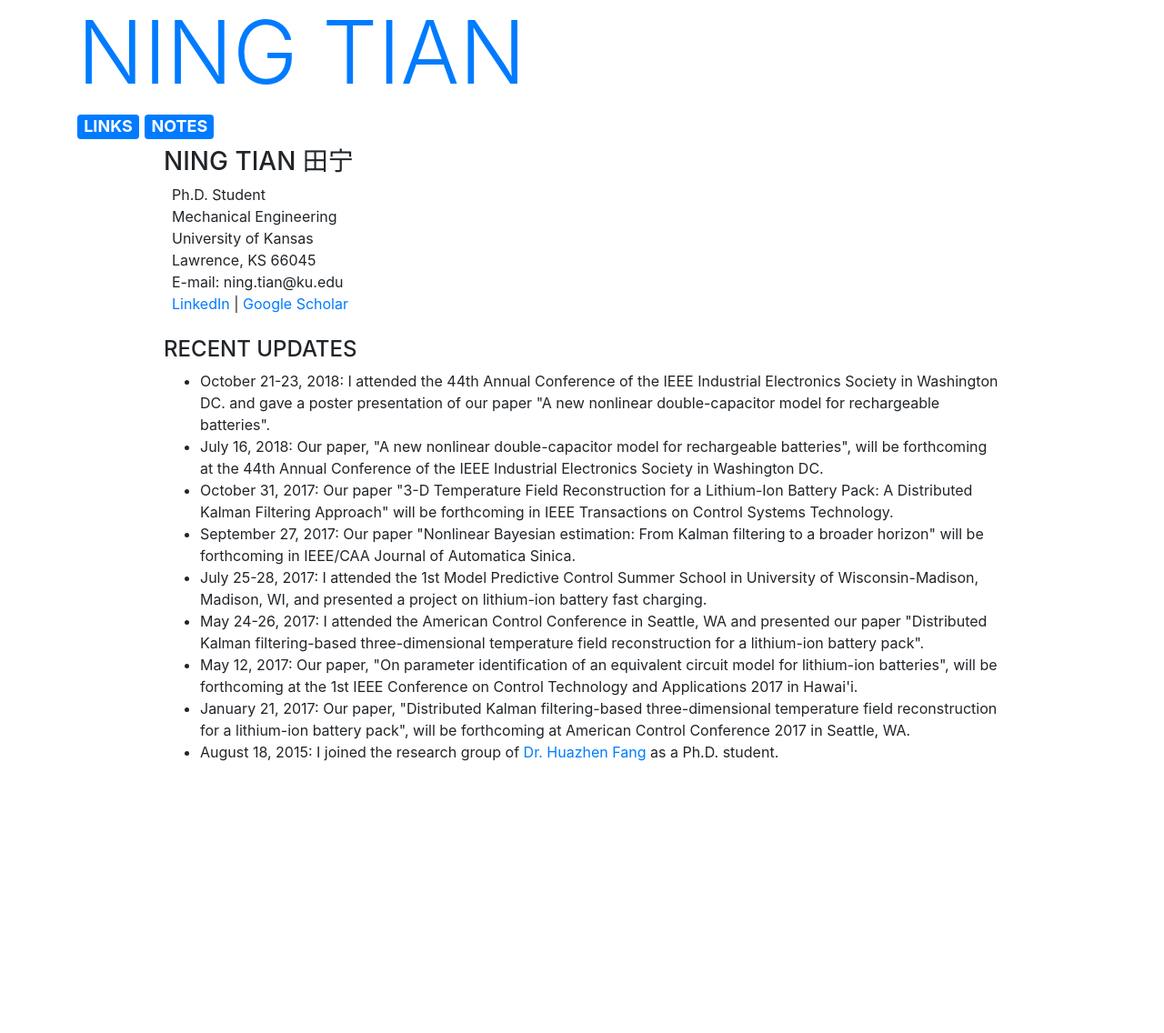
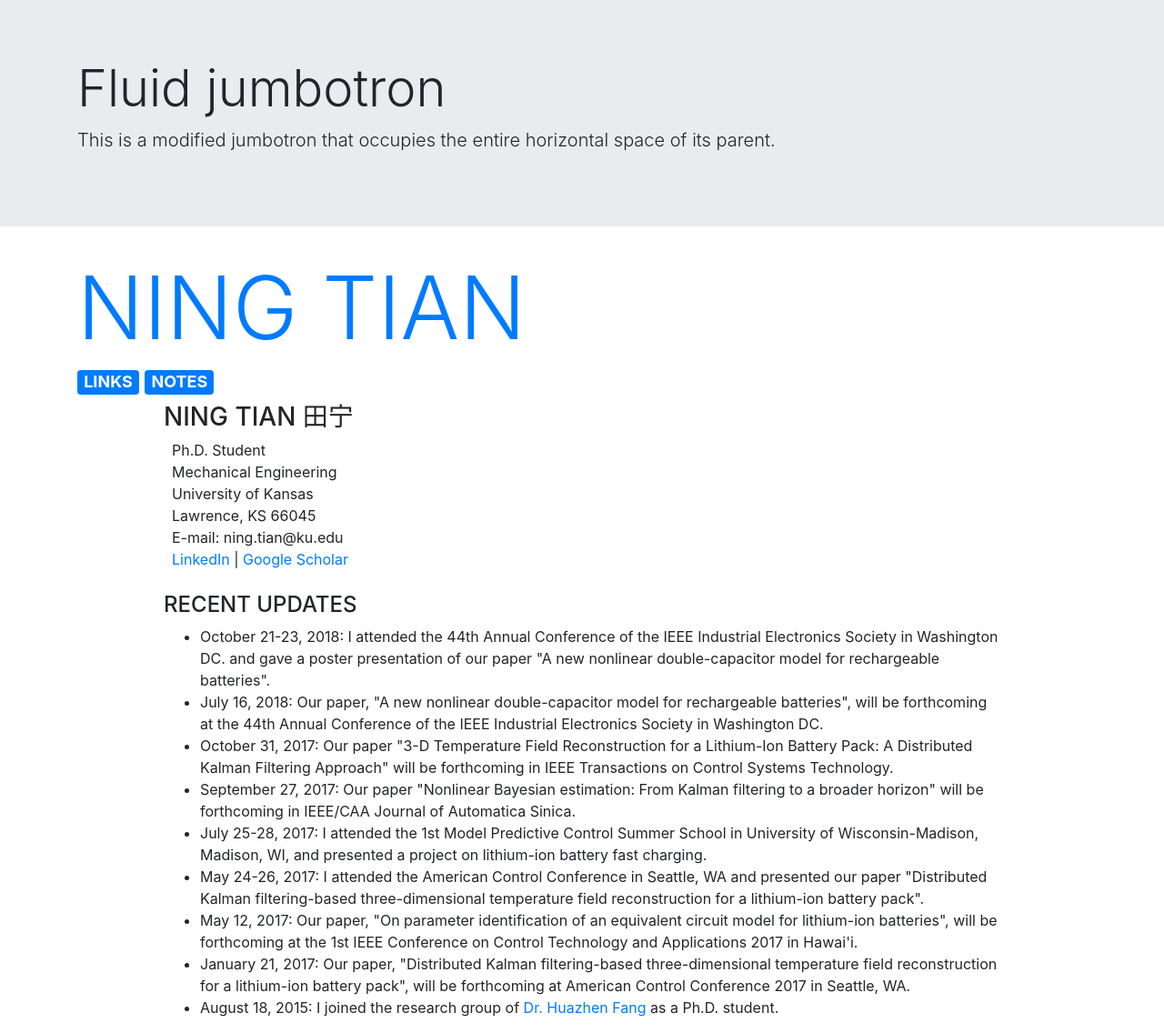
Before and after one commit to ningtian/ningtian.github.io, a Jekyll site: the page index.html, which Jekyll copies as it is, in a window 1280 px wide. Shown: the whole page at 91% size. Built offline with Jekyll 4.4.1, drawn with Linux system fonts in a browser that asks for light colours; before the commit the page ends 900 px from its top, so only the background shows below that.

Commit message:
Update index.html

```diff
--- a/index.html
+++ b/index.html
@@ -13,6 +13,13 @@
 
 
 <body>
+<div class="jumbotron jumbotron-fluid">
+  <div class="container">
+    <h1 class="display-4">Fluid jumbotron</h1>
+    <p class="lead">This is a modified jumbotron that occupies the entire horizontal space of its parent.</p>
+  </div>
+</div>
+
 	<div class="container">
 	<h2 class="display-1"><a href="/">NING TIAN</a></h2>
 	<h4>
```
